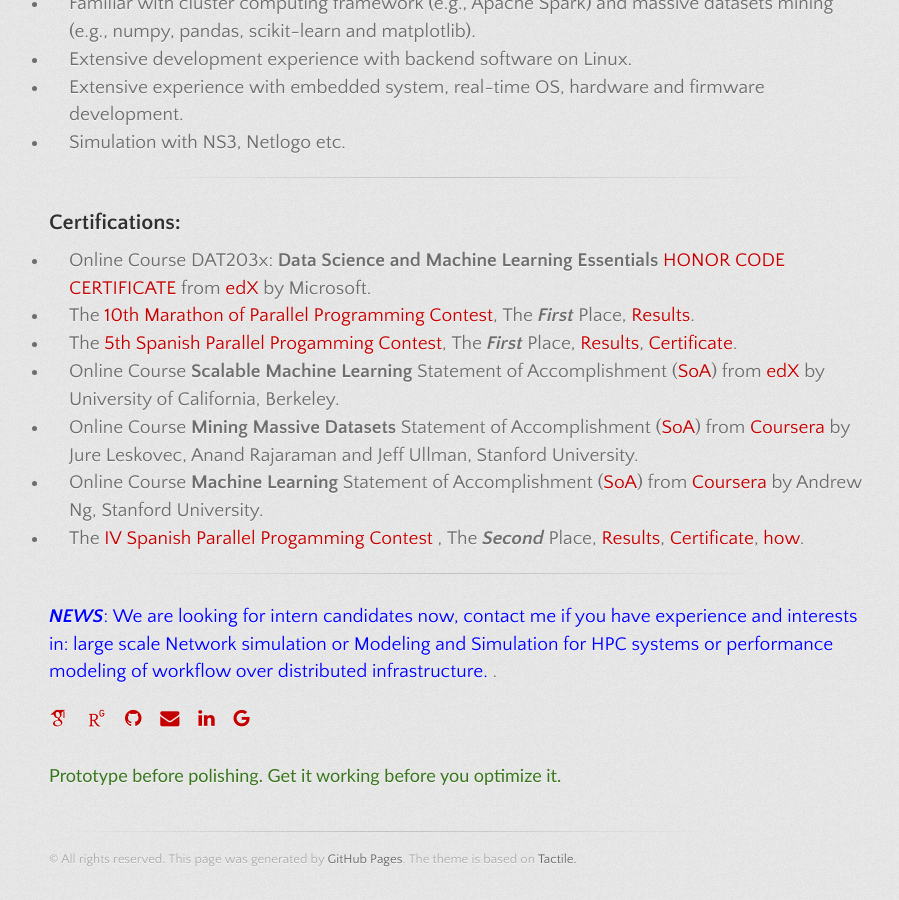
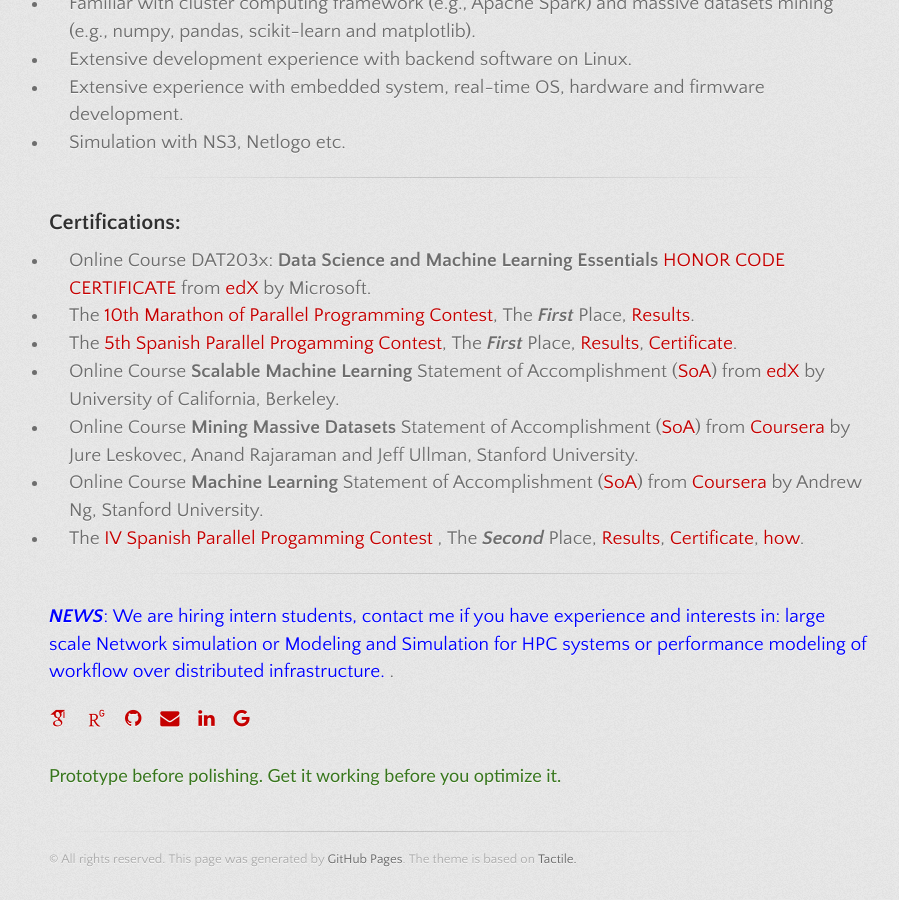
Before and after one commit to lzhengchun/lzhengchun.github.io, a Jekyll site: the page built from index.md, in a window 1280 px wide and 900 px high, scrolled down 1409 px. Shown: the whole window, without its empty margins (181-1080 px from the left). Built offline with Jekyll 4.4.1, drawn with Linux system fonts in a browser that asks for light colours; some web fonts are replaced.

Commit message:
add, delete, polish etc.

```diff
--- a/index.md
+++ b/index.md
@@ -51,5 +51,5 @@
 ---
 <span style="color:blue">
 ***NEWS***:
-We are looking for intern candidates now, contact me if you have experience and interests in: large scale Network simulation or Modeling and Simulation for HPC systems or performance modeling of workflow over distributed infrastructure.
+We are hiring intern students, contact me if you have experience and interests in: large scale Network simulation or Modeling and Simulation for HPC systems or performance modeling of workflow over distributed infrastructure.
 </span>.
```
